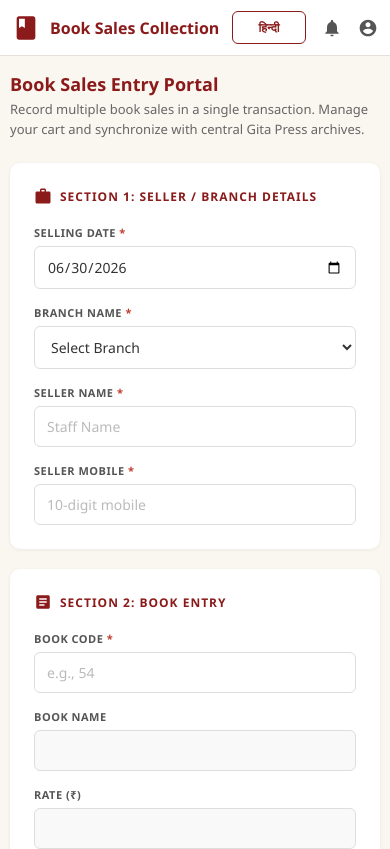
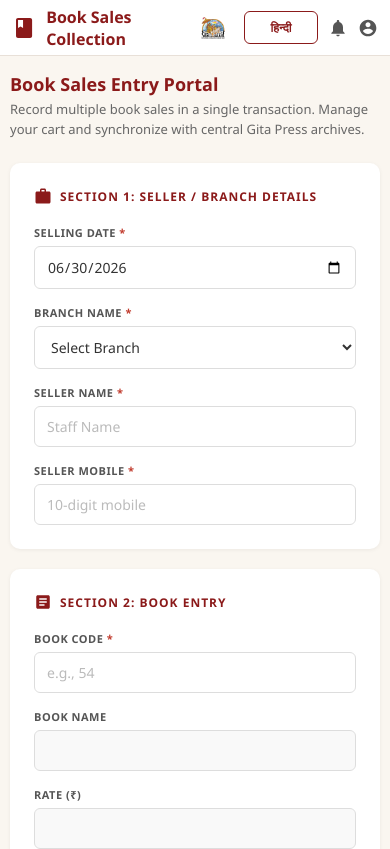
Before and after one commit to VikasMaury-g/Book-sales-collection, a plain HTML site: page index.html in a window 390 px wide. Shown: the top 849 px of the page. Drawn offline with Linux system fonts and the light colour scheme.

Commit message:
Add Gita Press logo to header

```diff
--- a/index.html
+++ b/index.html
@@ -52,6 +52,12 @@
     }
     .header-icons { display: flex; align-items: center; gap: 16px; }
     .header-icons svg { width: 20px; height: 20px; fill: #555; cursor: pointer; }
+    .header-brand-logo {
+      width: 54px;
+      height: 54px;
+      object-fit: contain;
+      display: block;
+    }
     .lang-toggle {
       border: 1px solid #8B1A1A;
       background: #fff;
@@ -355,6 +361,8 @@
       .form-grid.cols-3, .form-grid.cols-4, .form-grid.cols-2 { grid-template-columns: 1fr; }
       .form-group.span-2 { grid-column: span 1; }
       .header-logo { font-size: 16px; }
+      .header-icons { gap: 10px; }
+      .header-brand-logo { width: 42px; height: 42px; }
     }
   </style>
 </head>
@@ -367,6 +375,7 @@
       <span data-i18n="appTitle">Book Sales Collection</span>
     </div>
     <div class="header-icons">
+      <img class="header-brand-logo" src="assets/gita-press-logo.png" alt="Gita Press logo">
       <button class="lang-toggle" id="langToggle" type="button" onclick="toggleLanguage()">हिन्दी</button>
       <svg viewBox="0 0 24 24"><path d="M12 22c1.1 0 2-.9 2-2h-4c0 1.1.9 2 2 2zm6-6v-5c0-3.07-1.63-5.64-4.5-6.32V4c0-.83-.67-1.5-1.5-1.5s-1.5.67-1.5 1.5v.68C7.64 5.36 6 7.92 6 11v5l-2 2v1h16v-1l-2-2z"/></svg>
       <svg viewBox="0 0 24 24"><path d="M12 2C6.48 2 2 6.48 2 12s4.48 10 10 10 10-4.48 10-10S17.52 2 12 2zm0 3c1.66 0 3 1.34 3 3s-1.34 3-3 3-3-1.34-3-3 1.34-3 3-3zm0 14.2c-2.5 0-4.71-1.28-6-3.22.03-1.99 4-3.08 6-3.08 1.99 0 5.97 1.09 6 3.08-1.29 1.94-3.5 3.22-6 3.22z"/></svg>
```
Also changed, not shown: assets/gita-press-logo.png (added).
